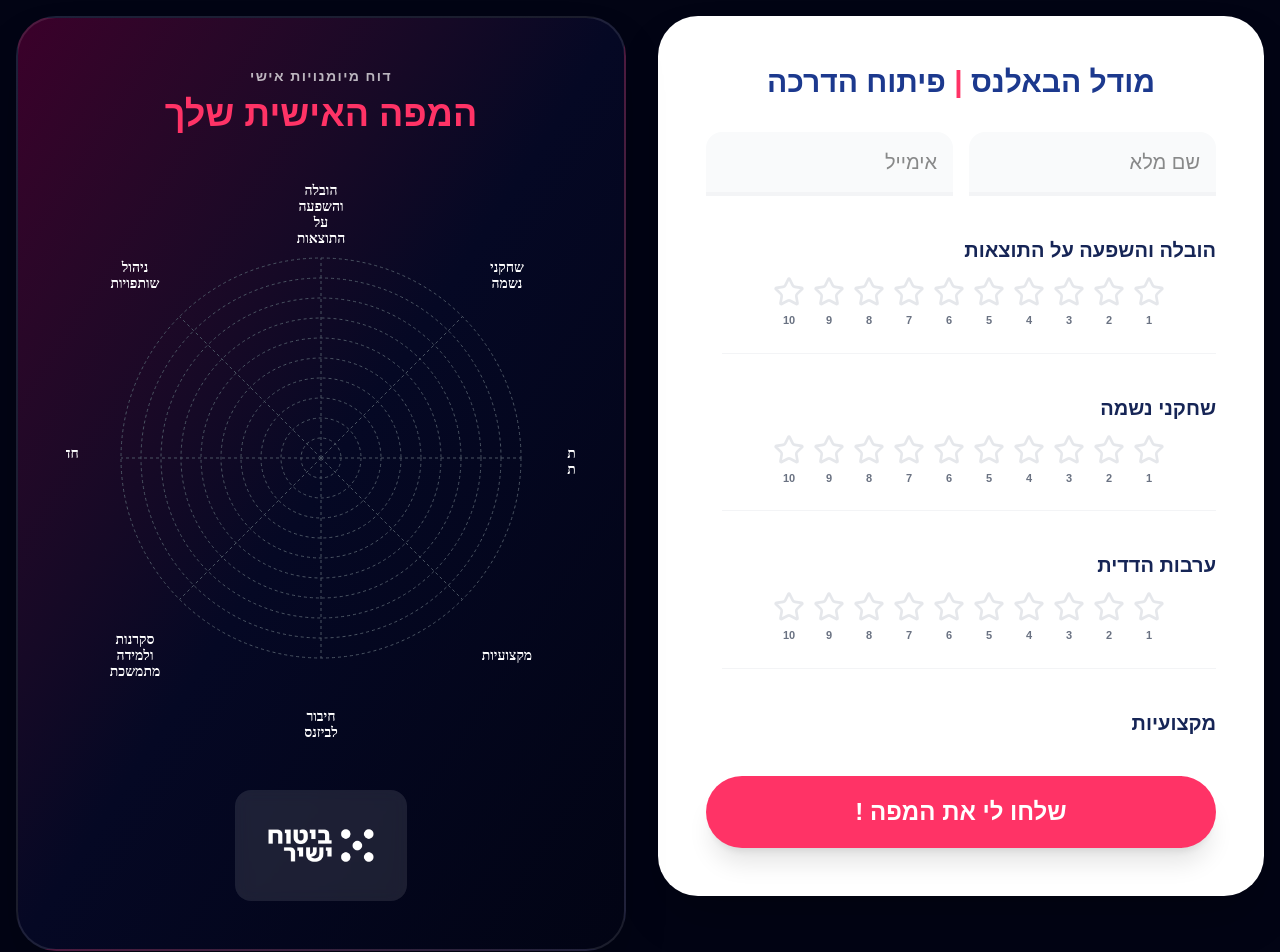
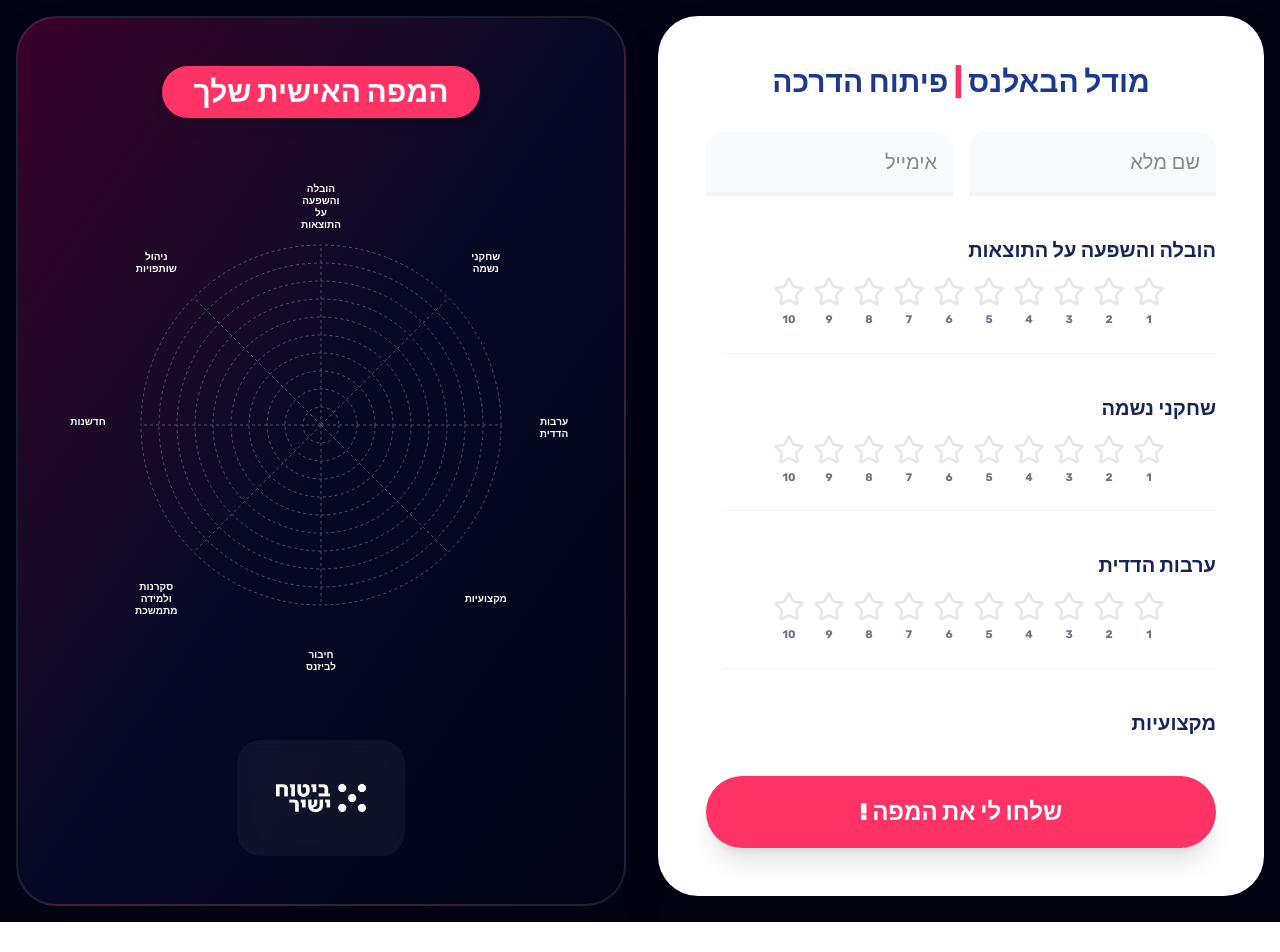
Before and after one commit to chayayawitz-svg/shift_manager, a Next.js app: page / in a window 1280 px wide. Shown: the top 952 px of the page. After the commit the page ends 922 px from the top, so only its background shows below. Built offline with nearby package versions, Linux system fonts and the light colour scheme.

Commit message:
Update page.tsx

```diff
--- a/app/page.tsx
+++ b/app/page.tsx
@@ -14,6 +14,7 @@ import { Star } from "lucide-react";
 import { createClient } from "@supabase/supabase-js";
 import html2canvas from "html2canvas"; // ודאי שהתקנת: npm install html2canvas
 
+// התחברות ל-Supabase שלך
 const supabaseUrl = 'https://rbyufhkwrgvywnovdwei.supabase.co';
 const supabaseKey = 'sb_publishable_Wc1Cj7wgX1oWRZ2x5svXNg_wa2kVU4u';
 const supabase = createClient(supabaseUrl, supabaseKey);
@@ -30,7 +31,7 @@ const sections = [
 ];
 
 /* -------------------------------------------------
-   רכיבים ויזואליים - הגדלת פונטים לחדות
+   רכיבים ויזואליים - שחזור המראה הישן והעדין
 ------------------------------------------------- */
 const Stars = ({ skill, value, onChange }: any) => (
   <div className="space-y-3 border-b border-gray-100 pb-6 text-right">
@@ -48,20 +49,22 @@ const Stars = ({ skill, value, onChange }: any) => (
   </div>
 );
 
+// שחזור הנקודות העדינות עם המספרים בגרף
 const DotWithValue = (props: any) => {
   const { cx, cy, value } = props;
   if (!value) return null;
   return (
     <g>
-      <circle cx={cx} cy={cy} r={14} fill="#FF3366" stroke="#fff" strokeWidth={2} />
-      {/* הגדלת המספר בתוך הנקודה ל-13 */}
-      <text x={cx} y={cy + 5} fill="#fff" fontSize={13} textAnchor="middle" fontWeight={900} style={{fontFamily: 'Rubik'}}>
+      {/* שחזור הרדיוס ל-12 והפונט ל-11 - עדין כמו קודם */}
+      <circle cx={cx} cy={cy} r={12} fill="#FF3366" stroke="#fff" strokeWidth={2} />
+      <text x={cx} y={cy + 5} fill="#fff" fontSize={11} textAnchor="middle" fontWeight={800} style={{fontFamily: 'Rubik'}}>
         {value}
       </text>
     </g>
   );
 };
 
+// שחזור יישור הטקסט מסביב לגרף - בדיוק כמו בתמונה הישנה
 const AxisTick = ({ x, y, cx, cy, payload, isMobile }: any) => {
   const dx = x - cx;
   const dy = y - cy;
@@ -69,25 +72,27 @@ const AxisTick = ({ x, y, cx, cy, payload, isMobile }: any) => {
   const nx = d > 0 ? dx / d : 0;
   const ny = d > 0 ? dy / d : 0;
 
-  // הרחקת הטקסט מהגרף
-  const offset = isMobile ? 35 : 55;
+  // שחזור ה-offset המקורי והקטן (30 בנייד, 45 במחשב) - זה יחזיר את המילים פנימה
+  const offset = isMobile ? 30 : 45;
   const newX = x + nx * offset;
   const newY = y + ny * offset;
 
   let lines: string[] = [];
+
+  // שחזור שבירת השורות העדינה
   const words = payload.value.split(" ");
   let current = "";
   words.forEach((w: string) => {
-    if ((current + " " + w).length > 8) { lines.push(current); current = w; }
+    if ((current + " " + w).length > 7) { lines.push(current); current = w; }
     else { current += (current ? " " : "") + w; }
   });
   if (current) lines.push(current);
 
   return (
-    /* הגדלת הפונט של הכותרות ל-14 (או 11 בנייד) */
-    <text x={newX} y={newY} textAnchor="middle" fill="#fff" fontSize={isMobile ? 11 : 14} fontWeight={700} style={{fontFamily: 'Rubik'}}>
+    /* שחזור גודל פונט עדין - 9px בנייד, 10px במחשב - כמו שאהבת */
+    <text x={newX} y={newY} textAnchor="middle" fill="#fff" fontSize={isMobile ? 9 : 10} fontWeight={700} style={{fontFamily: 'Rubik'}}>
       {lines.map((line, i) => (
-        <tspan key={i} x={newX} dy={i === 0 ? 0 : (isMobile ? 12 : 16)}>{line}</tspan>
+        <tspan key={i} x={newX} dy={i === 0 ? 0 : (isMobile ? 10 : 12)}>{line}</tspan>
       ))}
     </text>
   );
@@ -108,6 +113,16 @@ export default function Home() {
     const checkMobile = () => setIsMobile(window.innerWidth < 1024);
     checkMobile();
     window.addEventListener("resize", checkMobile);
+
+    const style = document.createElement("style");
+    style.innerHTML = `
+      @import url('https://fonts.googleapis.com/css2?family=Rubik:wght@400;700;900&display=swap');
+      * { font-family: 'Rubik', sans-serif !important; direction: rtl; }
+      .custom-scrollbar::-webkit-scrollbar { width: 5px; }
+      .custom-scrollbar::-webkit-scrollbar-thumb { background: #FF3366; border-radius: 10px; }
+    `;
+    document.head.appendChild(style);
+
     return () => window.removeEventListener("resize", checkMobile);
   }, []);
 
@@ -123,14 +138,14 @@ export default function Home() {
     setStatus(null);
 
     try {
-      // --- יצירת תמונה ברזולוציה גבוהה (Scale 4) ---
+      // --- צילום תמונה חדה (Scale 3) מבלי לשנות את העיצוב ---
       let png = "";
       if (chartRef.current) {
         const canvas = await html2canvas(chartRef.current, {
-          scale: 4,
+          scale: 3, // שומר על חדות במייל, אבל לא משנה את מראה הגרף על המסך
           useCORS: true,
-          backgroundColor: "#0b1a40",
-          windowWidth: 1000, // מבטיח שהגרף לא יתכווץ בצילום
+          logging: false,
+          backgroundColor: "#020414", // שחזור הרקע הכהה והמקורי לצילום
         });
         png = canvas.toDataURL("image/png", 1.0).split(",")[1];
       }
@@ -150,7 +165,7 @@ export default function Home() {
         }
       ]);
 
-      // שליחה ל-API
+      // שליחה ל-API המקורי שלך
       const response = await fetch("/api/send-survey-results", {
         method: "POST",
         headers: { "Content-Type": "application/json" },
@@ -184,33 +199,37 @@ export default function Home() {
             ))}
           </div>
           <button disabled={isSubmitting} className="w-full mt-10 bg-[#FF3366] text-white py-5 rounded-full font-black text-2xl shadow-xl active:scale-95 transition">
-            {isSubmitting ? "מייצר מפה ברורה..." : "שלחו לי את המפה !"}
+            {isSubmitting ? "מייצר מפה..." : "שלחו לי את המפה !"}
           </button>
           {status === "success" && <p className="text-green-600 text-center mt-6 font-black text-xl">✓ הסקר נשלח בהצלחה!</p>}
         </form>
 
-        {/* תצוגת הגרף שצולמת */}
-        <div ref={chartRef} className="flex-1 bg-gradient-to-br from-[#3b002a] via-[#050824] to-[#020414] rounded-[40px] p-4 lg:p-12 flex flex-col items-center justify-center shadow-2xl min-h-[600px] border-2 border-white/10 w-full overflow-hidden relative">
-          <div className="text-center mb-6">
-            <p className="text-white/70 font-bold tracking-widest uppercase text-sm mb-2">דוח מיומנויות אישי</p>
-            <h2 className="text-2xl lg:text-4xl font-black text-[#FF3366]">
-              {name ? `המפה של ${name}` : "המפה האישית שלך"}
-            </h2>
-          </div>
+        {/* תצוגת הגרף - שחזור המראה הישן והעדין */}
+        <div ref={chartRef} className="flex-1 bg-gradient-to-br from-[#3b002a] via-[#050824] to-[#020414] rounded-[40px] p-4 lg:p-12 flex flex-col items-center justify-center shadow-2xl min-h-[600px] lg:min-h-[650px] border-2 border-white/10 w-full overflow-hidden relative">
+
+          {/* שחזור הכותרת העדינה המקורית (כמו בתמונה השנייה) */}
+          <h2 className="text-2xl lg:text-3xl font-black text-white mb-8 bg-[#FF3366] px-8 py-2 rounded-full shadow-lg">
+            {name ? `המפה של ${name}` : "המפה האישית שלך"}
+          </h2>
 
           <div className="w-full flex items-center justify-center">
-            <ResponsiveContainer width="100%" height={isMobile ? 450 : 600}>
-              <RadarChart cx="50%" cy="50%" outerRadius={isMobile ? 100 : 200} data={chartData}>
+            <ResponsiveContainer width="100%" height={isMobile ? 450 : 550}>
+              <RadarChart
+                cx="50%" cy="50%"
+                outerRadius={isMobile ? 95 : 180}
+                data={chartData}
+                margin={isMobile ? { top: 40, right: 60, bottom: 40, left: 60 } : { top: 20, right: 30, bottom: 20, left: 30 }}
+              >
                 <PolarGrid gridType="circle" stroke="#4B5563" strokeDasharray="3 3" />
                 <PolarRadiusAxis domain={[0, 10]} tickCount={11} tick={false} axisLine={false} />
                 <PolarAngleAxis dataKey="subject" tick={(props) => <AxisTick {...props} isMobile={isMobile} />} axisLine={false} tickLine={false} />
-                <Radar dataKey="value" stroke="#FF3366" fill="#FF3366" fillOpacity={0.5} strokeWidth={4} dot={<DotWithValue />} isAnimationActive={false} />
+                <Radar dataKey="value" stroke="#FF3366" fill="#FF3366" fillOpacity={0.4} strokeWidth={4} dot={<DotWithValue />} isAnimationActive={false} />
               </RadarChart>
             </ResponsiveContainer>
           </div>
 
-          <div className="mt-8 p-4 bg-white/10 rounded-2xl backdrop-blur-sm">
-            <Image src="/bituach-yashir-logo.png" alt="Logo" width={140} height={50} className="brightness-0 invert" />
+          <div className="mt-10 p-4 lg:p-6 bg-white/5 rounded-3xl backdrop-blur-sm">
+            <Image src="/bituach-yashir-logo.png" alt="Logo" width={120} height={45} className="brightness-0 invert" />
           </div>
         </div>
       </div>
```
